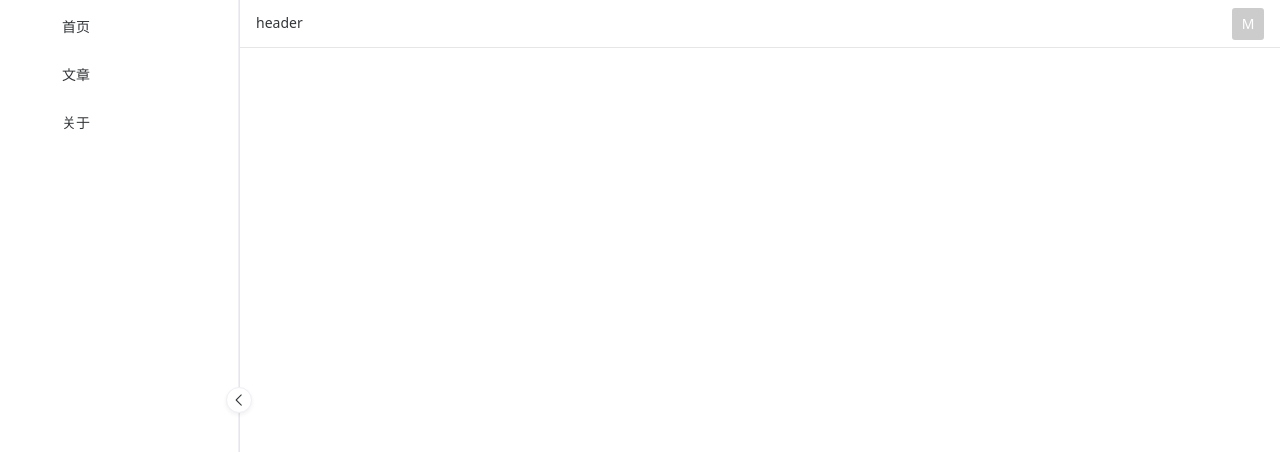
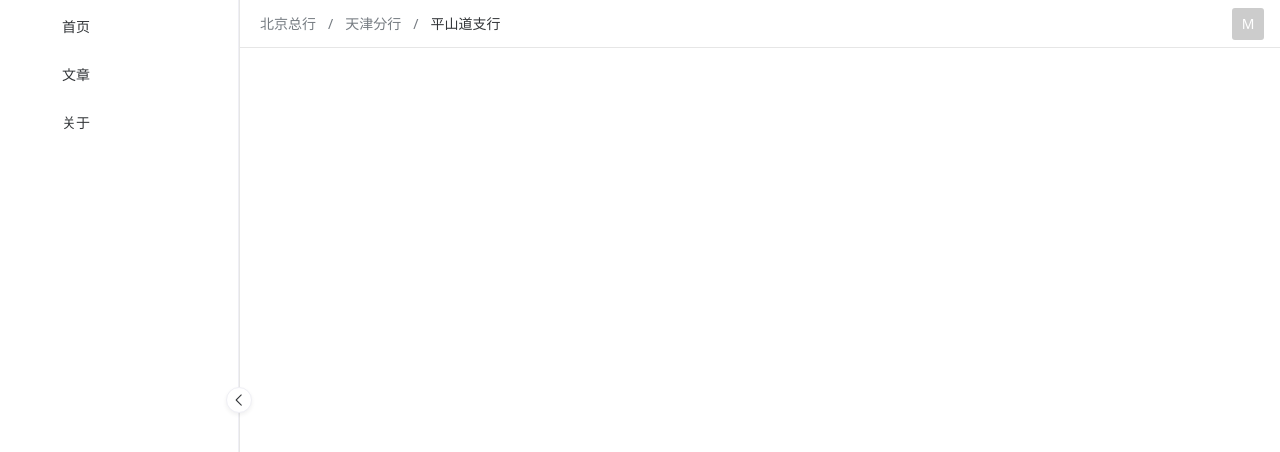
Before and after one commit to MudNicolas/ondisk, a Vue app in the folder website/: page / in a window 1280 px wide. Shown: the top 452 px of the page. Built offline with nearby package versions, Linux system fonts and the light colour scheme; some icons are missing.

Commit message:
添加breadCrumb

```diff
--- /dev/null
+++ b/website/src/layout/components/bread_crumb.vue
@@ -0,0 +1,11 @@
+<template>
+    <NBreadcrumb>
+        <NBreadcrumbItem>北京总行</NBreadcrumbItem>
+        <NBreadcrumbItem>天津分行</NBreadcrumbItem>
+        <NBreadcrumbItem>平山道支行</NBreadcrumbItem>
+    </NBreadcrumb>
+</template>
+
+<script setup lang="ts">
+import { NBreadcrumb, NBreadcrumbItem } from "naive-ui"
+</script>
--- a/website/src/layout/components/header.vue
+++ b/website/src/layout/components/header.vue
@@ -1,13 +1,14 @@
 <template>
     <NLayoutHeader>
-        header
+        <BreadCrumb />
         <NDropdown trigger="click" :show-arrow="true" :options="options" @select="handleSelect">
             <NAvatar size="large" class="avatar">M</NAvatar>
         </NDropdown>
     </NLayoutHeader>
 </template>
 <script setup lang="ts">
-import { NLayoutHeader, NAvatar, NDropdown, NIcon } from "naive-ui"
+import { NLayoutHeader, NAvatar, NDropdown } from "naive-ui"
+import BreadCrumb from "./bread_crumb.vue"
 
 const options = [
     {
```
